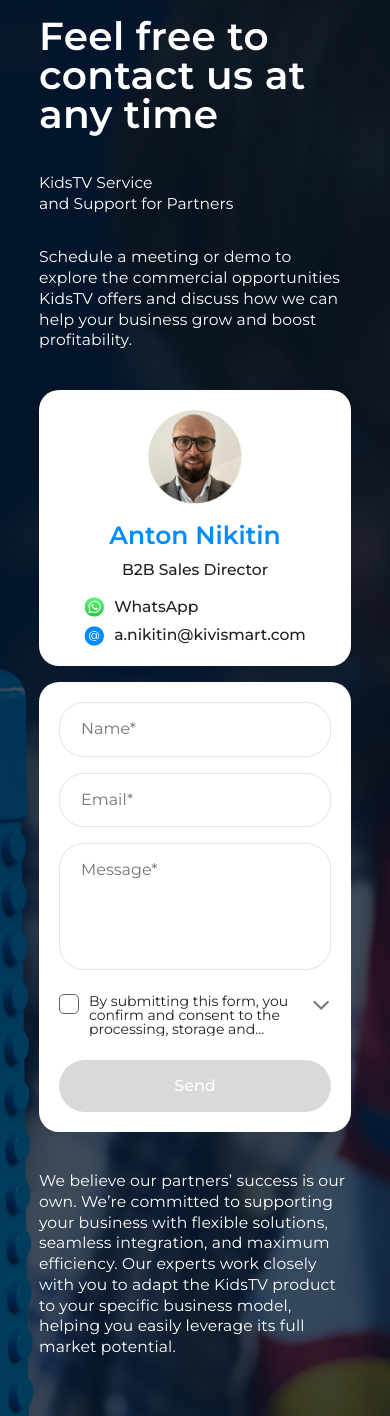
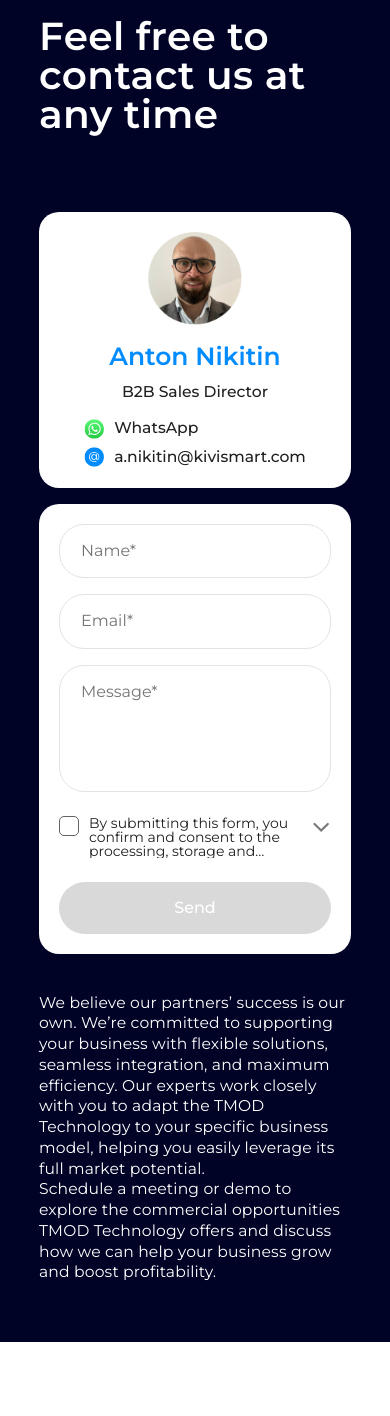
Before and after one commit to zlatan-dp/tmod, a Next.js app: page /tmod/tmod-form in a window 390 px wide. After the commit the page ends 1342 px from the top, so only its background shows below. Built offline with nearby package versions, Linux system fonts and the light colour scheme.

Commit message:
fexed Tmod dispather and form section

```diff
--- a/app/PagesDispatcher.tsx
+++ b/app/PagesDispatcher.tsx
@@ -38,10 +38,11 @@
     switch (utmContent) {
       default:
         if (window.innerWidth > 760) {
-          window.location.href = "https://google.com";
+          window.location.href =
+            "https://www.figma.com/proto/mLXyPVFWeoms9vfGsoKfld/TMOD---China-Exhibition?page-id=787%3A6127&node-id=743-1666&viewport=7136%2C1703%2C0.28&t=3mb2Jkln4YvumMcL-8&scaling=scale-down&content-scaling=fixed&starting-point-node-id=743%3A1666&hotspot-hints=0&disable-default-keyboard-nav=1&hide-ui=1";
         } else {
           window.location.href =
-            "https://www.figma.com/proto/IPqYG6OD8K3DFNZi4G7aCp/KidsTV---China-Exhibition-Landing?page-id=0%3A1&node-id=392-8384&viewport=880%2C1992%2C0.37&t=0OsH2pOWqAPIGUVt-1&scaling=min-zoom&content-scaling=fixed&starting-point-node-id=392%3A8384&show-proto-sidebar=1";
+            "https://www.figma.com/proto/mLXyPVFWeoms9vfGsoKfld/TMOD---China-Exhibition?page-id=787%3A6129&node-id=787-1719&viewport=4483%2C936%2C0.17&t=vibmDX4JwVC9W1OO-8&scaling=scale-down-width&content-scaling=fixed&starting-point-node-id=787%3A1719&hotspot-hints=0&show-proto-sidebar=1&disable-default-keyboard-nav=1&hide-ui=1";
         }
     }
   }, [pageEnter]);
--- a/app/services/sendEmail.service.ts
+++ b/app/services/sendEmail.service.ts
@@ -18,7 +18,7 @@
   //   console.log(process.env.BACKEND_URL);
 
   // const backendUrl: string | undefined = process.env.BACKEND_URL;
-  const backendUrl: string | undefined = "https://devgm.kivismart.com/api";
+  const backendUrl: string | undefined = "https://gm.kivismart.com/api";
   if (!backendUrl) {
     console.log("unable to get BACKEND_URL");
     return false;
--- a/app/tmod/components/FormSection/FormSection.jsx
+++ b/app/tmod/components/FormSection/FormSection.jsx
@@ -118,13 +118,21 @@
         id="contact-us-section"
       >
         <div className="container">
-          <p className="info-text-mob">
-            We believe our partners’ success is our own. We’re committed to
-            supporting your business with flexible solutions, seamless
-            integration, and maximum efficiency. Our experts work closely with
-            you to adapt the KidsTV product to your specific business model,
-            helping you easily leverage its full market potential.
-          </p>
+          <div className="mob-text">
+            <p className="info-text">
+              We believe our partners’ success is our own. We’re committed to
+              supporting your business with flexible solutions, seamless
+              integration, and maximum efficiency. Our experts work closely with
+              you to adapt the TMOD Technology to your specific business model,
+              helping you easily leverage its full market potential.
+            </p>
+            <p className="info-text">
+              Schedule a meeting or demo to explore the commercial opportunities
+              TMOD Technology offers and discuss how we can help your business
+              grow and boost profitability.
+            </p>
+          </div>
+
           <div className="contacts-wrap">
             <div className="conacts-backdrop">
               <form
@@ -230,22 +238,18 @@
             <h2 className="section-title section-title-mb">
               Feel free to contact us at any time
             </h2>
-            <p className="white-color">
-              KidsTV Service
-              <br />
-              and Support for Partners
-            </p>
-            <p className="info-text first-info-text">
+
+            <p className="info-text">
               We believe our partners’ success is our own. We’re committed to
               supporting your business with flexible solutions, seamless
               integration, and maximum efficiency. Our experts work closely with
-              you to adapt the KidsTV product to your specific business model,
+              you to adapt the TMOD Technology to your specific business model,
               helping you easily leverage its full market potential.
             </p>
-            <p className="info-text second-info-text">
+            <p className="info-text">
               Schedule a meeting or demo to explore the commercial opportunities
-              KidsTV offers and discuss how we can help your business grow and
-              boost profitability.
+              TMOD Technology offers and discuss how we can help your business
+              grow and boost profitability.
             </p>
           </div>
         </div>
--- a/app/tmod/styles.tmod.css
+++ b/app/tmod/styles.tmod.css
@@ -242,14 +242,15 @@
 .contact-us {
   position: relative;
   z-index: 90;
-  background-image: url("/tmod/img/bg-contact-us-mob.jpg");
+  background-color: #000326;
+  /* background-image: url("/tmod/img/bg-contact-us-mob.jpg");
   background-position: center;
   background-repeat: no-repeat;
   background-size: cover;
 
   @media (min-width: 760px) {
     background-image: url("/tmod/img/bg-contact-us.jpg");
-  }
+  } */
 
   .container {
     display: flex;
@@ -261,15 +262,18 @@
       gap: var(--gap);
     }
 
-    .info-text-mob {
-      font-weight: 400;
-      font-size: clamp(14px, 4vw, 18px);
-      line-height: 133%;
-      letter-spacing: 0.01em;
-      color: var(--white-color);
-
+    .mob-text {
+      max-width: 500px;
+      margin: 0 auto;
       @media (min-width: 760px) {
         display: none;
+      }
+      .info-text {
+        font-weight: 400;
+        font-size: clamp(14px, 4vw, 18px);
+        line-height: 133%;
+        letter-spacing: 0.01em;
+        color: var(--white-color);
       }
     }
 
@@ -544,6 +548,7 @@
         max-width: 480px;
       }
       .info-text {
+        display: none;
         font-weight: 400;
         font-size: clamp(14px, 4vw, 18px);
         line-height: 133%;
@@ -551,25 +556,8 @@
         color: var(--white-color);
 
         @media (min-width: 760px) {
+          display: block;
           font-size: clamp(14px, 1vw, 18px);
-        }
-      }
-
-      .first-info-text {
-        display: none;
-        margin-bottom: 16px;
-        margin-top: clamp(52px, 5.4vw, 104px);
-
-        @media (min-width: 760px) {
-          display: block;
-        }
-      }
-
-      .second-info-text {
-        margin-top: clamp(18px, 8.5vw, 44px);
-
-        @media (min-width: 760px) {
-          margin-top: 0;
         }
       }
     }
```
